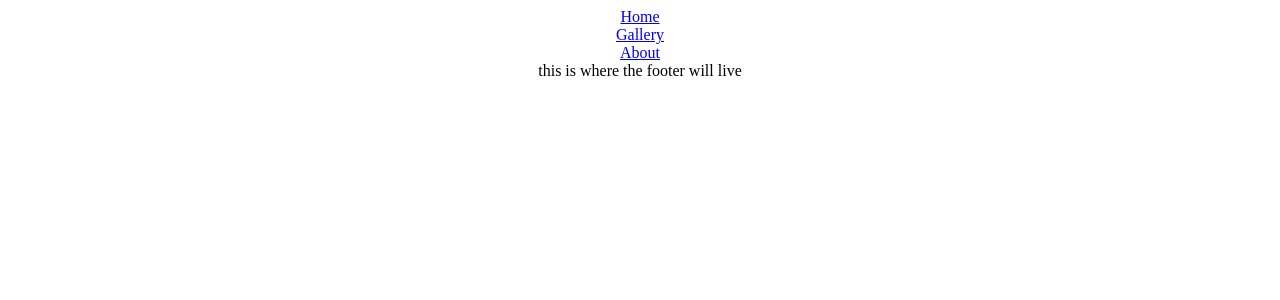
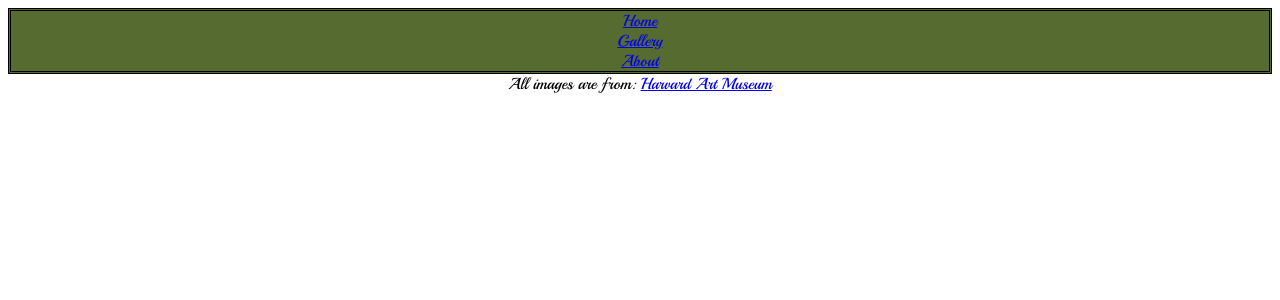
Before and after one commit to micheleGao/art_gallery, a React (Create React App) app: page / in a window 1280 px wide. Shown: the top 300 px of the page. Built offline with nearby package versions, Linux system fonts and the light colour scheme; no server answers.

Commit message:
creating more content on the components

```diff
--- a/src/App.js
+++ b/src/App.js
@@ -1,6 +1,6 @@
 import './App.css';
 import { useState, useEffect, createContext } from 'react';
-import {Route, Switch} from 'react-router-dom';
+import { Route, Switch } from 'react-router-dom';
 import Navigation from './Components/Navigation/Navigation';
 import Gallery from './Components/Gallery/Gallery';
 import About from './Components/About/About';
@@ -18,7 +18,7 @@ export default function App() {
 
   let pageNum;
   const getRandomPageNum = () => {
-          pageNum = Math.floor(Math.random() * 100);
+      pageNum = Math.ceil(Math.random() * 100);
   }
   getRandomPageNum();
 
@@ -32,25 +32,26 @@ export default function App() {
     } catch (err) {
       console.log(err);
     }
-      }
+  };
   useEffect(() => {
     getImages();
   }, [])
+
   return (
-    <DataContext.Provider value= {{images, setImages,getImages}}>
+    <DataContext.Provider value={{ images, setImages, getImages }}>
       <div className="App">
         <nav>
-      <Navigation/>
+          <Navigation />
         </nav>
         <main>
           <Switch>
             Hellooo
-        <Route path="/home" render={() => <Home />}/>
+            <Route path="/home" render={() => <Home />} />
             <Route path="/gallery" render={() => <Gallery images={images} />} />
-        <Route path="/about" render={() => <About />}/>
+            <Route path="/about" render={() => <About />} />
           </Switch>
         </main>
-      <footer><Footer/></footer>
+        <footer><Footer /></footer>
       </div>
     </DataContext.Provider>
   );
--- a/src/Components/About/About.js
+++ b/src/Components/About/About.js
@@ -1,5 +1,15 @@
 export default function About(){
     return(
-        <div>Hello from About page</div>
+        <div>
+            <p>All rights are reserved from the Harvard Art Museum.</p>
+            <div>
+                <p>As an academic art institution, research and education are key to the Harvard Art Museums. Through art, the museums create powerful opportunities for the production, presentation, and interpretation of original scholarship. By offering unparalleled access to our collections and resources, the museums foster new approaches to the study and appreciation of art.</p>
+                <p>Academic and Public Programs
+The Harvard Art Museums are dedicated to creating transformative teaching and learning experiences for students, faculty, and the public. The museums’ comprehensive collections are put to work as vital teaching instruments that enhance critical thinking.
+
+All of the museums’ spaces have been designed to facilitate teaching and learning through art. With innovative programs tailored to diverse audiences, the museums are a site for all to convene and discover the power of object-based learning.</p>
+            </div>
+            <img src="https://user-images.githubusercontent.com/3187493/80253872-1a959780-8648-11ea-826c-fc2a8b6cc082.png" width="500"/>
+        </div>
     )
 }
--- a/src/Components/Footer/Footer.js
+++ b/src/Components/Footer/Footer.js
@@ -1,5 +1,11 @@
+import { Link } from "react-router-dom"
 export default function Footer(){
     return(
-        <div> this is where the footer will live </div>
+
+        <div>
+
+            All images are from: <a href="https://harvardartmuseums.org/">Harvard Art Museum</a>
+        </div>
+
     )
 }
--- a/src/Components/Gallery/Gallery.js
+++ b/src/Components/Gallery/Gallery.js
@@ -1,22 +1,25 @@
 import { useState, useEffect, useContext} from 'react';
-import { Button } from 'react-bootstrap';
-import { Card } from 'react-bootstrap';
+import { Button } from 'react-bootstrap/';
+import { Card } from 'react-bootstrap/';
 import{DataContext} from '../../App';
 export default function Gallery() {
     const [images, setImages]=useState([]);
     const galleryData = useContext(DataContext);
     console.log({galleryData})
-    // console.log(galleryData.images)
     // console.log(galleryData.images[1].baseimageurl)
+
     return (
         <div className="gallery">
-            <button onClick={galleryData.image}>Get Random Gallery Photos here </button>
-            {images.map((image, idx) => {
+            <div>
+            <div><Button className="button" onClick={galleryData.getImages}variant="success">Get Random Gallery Photos here</Button></div>
+            </div>
+            {/* <button onClick={galleryData.getImages}>Get Random Gallery Photos here </button> */}
+            {galleryData.images.map((image, idx) => {
                 return (
                     <>
-                        <Card style={{ width: '20rem' }} key={galleryData.images[idx]}>
+                        <Card  className="gallery_col"style={{ width: '30rem' }} key={idx}>
                             <Card.Body>
-                            <Card.Img variant="top" src={galleryData.images[idx].image.baseimageurl} alt='' width="100"/>
+                            <Card.Img variant="top" src={galleryData.images[idx].baseimageurl} alt='' width="200"/>
                             </Card.Body>
                         </Card>
                     </>
--- a/src/Components/Home/Home.js
+++ b/src/Components/Home/Home.js
@@ -1,11 +1,10 @@
-import {useContext} from 'react';
-
 
 export default function Home (){
 
     return (
         <div>
-            homepage
+            <h1>“Creativity takes courage.” -Henri Matisse</h1>
+            <img src="https://cdn.shopify.com/s/files/1/0366/3072/4667/products/Artsy_GoldTort_Front.jpg?v=1613755653"/>
         </div>
     )
 }
--- a/src/index.css
+++ b/src/index.css
@@ -1,5 +1,43 @@
+@import url('https://fonts.googleapis.com/css2?family=Playball&display=swap');
+*{ box-sizing:border-box}
+
+*:before,
+*:after {
+	box-sizing:inherit;
+}
+body{
+  font-family: 'Playball', cursive, sans-serif !important;
+  -webkit-font-smoothing: antialiased !important;
+  -moz-osx-font-smoothing: grayscale !important;
+}
+nav{
+  position:sticky !important;
+  top:0 !important;
+  background-color:darkolivegreen!important;
+  z-index: 1;
+  border-style: double;
+  text-align:center;
+}
 .gallery{
   display:flex;
-  justify-content: space-between;
+  justify-content: flex-end;
+  /* flex-basis: 33%; */
   flex-wrap: wrap;
+  margin: 0;
+  flex-direction: row;
+
 }
+.gallery_col{
+  display:flex;
+  margin: auto;
+  flex-wrap: wrap;
+  flex-direction:row;
+  align-items: center;
+  justify-content:flex-start;
+}
+.button{
+  display:flex;
+  margin:auto;
+  align-items: center;
+  border-radius: 30%;
+}
--- a/src/index.js
+++ b/src/index.js
@@ -4,6 +4,7 @@ import './index.css';
 import App from './App';
 import reportWebVitals from './reportWebVitals';
 import {BrowserRouter as Router} from 'react-router-dom';
+import bootstrap from 'react-bootstrap';
 
 
 ReactDOM.render(
```
Lines whose indentation alone changed are shown as unchanged.
